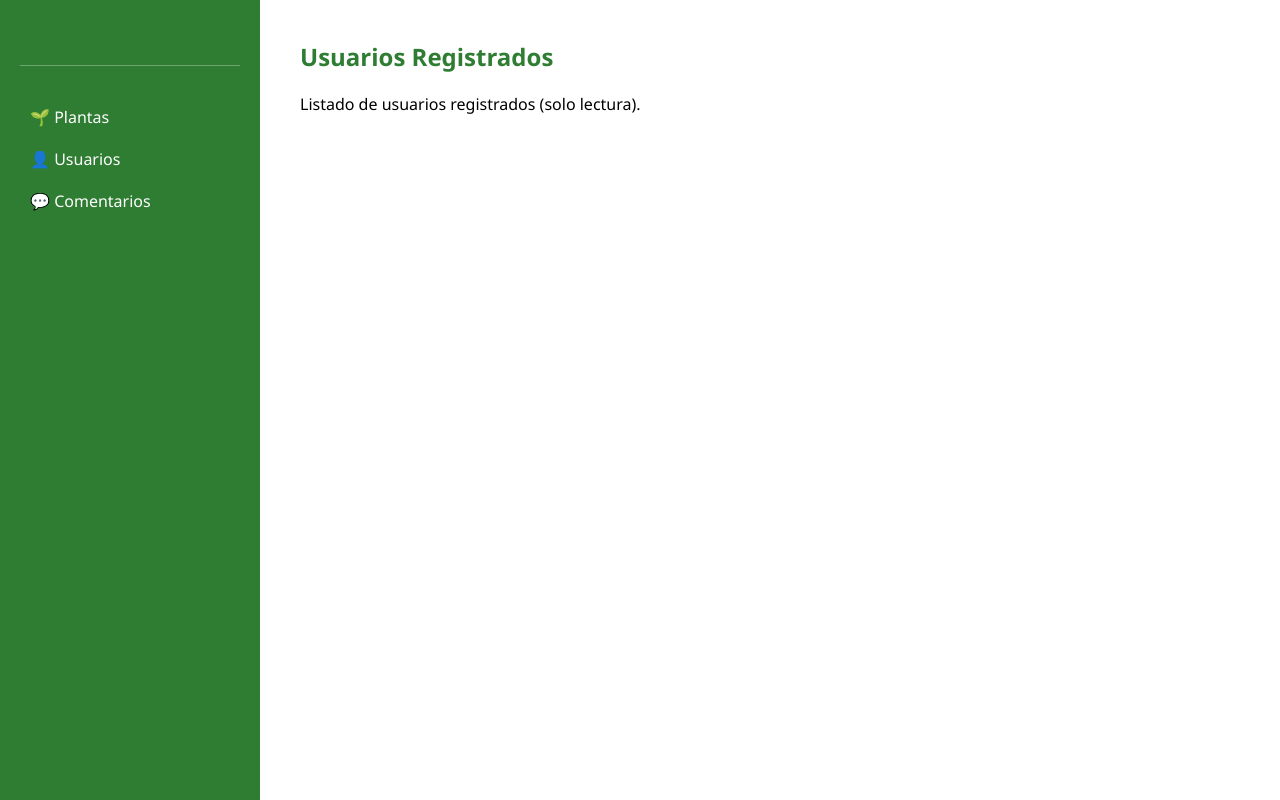
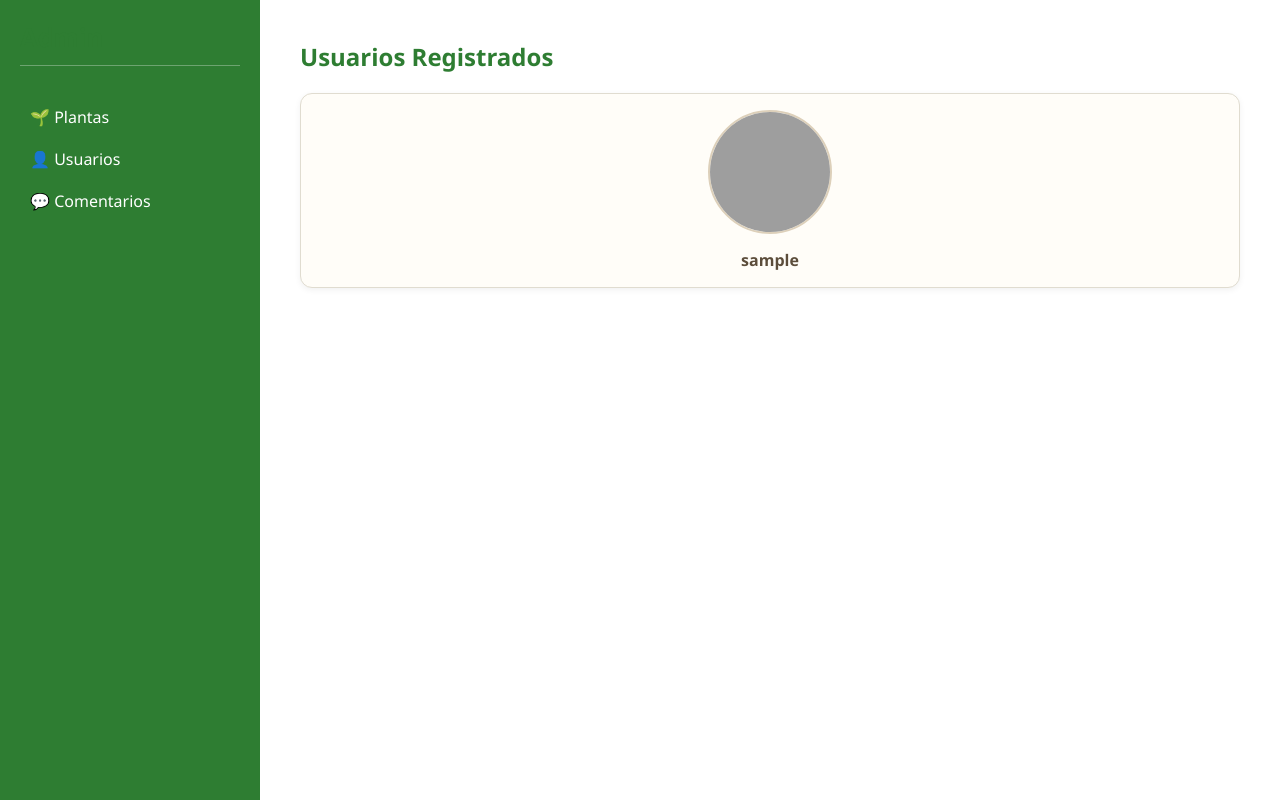
Before and after one commit to Nawelhidalgo/ProyectoFinal, a Flask app: page /admin/panel in a window 1280 px wide, after a click on "👤 Usuarios". Run offline with Flask 3, Linux system fonts and the light colour scheme; the visitor is signed in with stand-in values (Sample User, id 1); grey boxes are pictures that could not be loaded.

Commit message:
contenedor para almacenar los usuarios

```diff
--- a/templates/admin.html
+++ b/templates/admin.html
@@ -66,15 +66,15 @@
         </div>
     </section>
 
-      <section id="usuarios" class="seccionAdmin">
-        <h2>Usuarios Registrados</h2>
-        <p>Listado de usuarios registrados (solo lectura).</p>
-      </section>
+    <section id="usuarios" class="seccionAdmin">
+       <h2>Usuarios Registrados</h2>
+       <div id="contenedorUsuarios" class="usuarios-grid"></div>
+    </section>
 
-      <section id="comentarios" class="seccionAdmin">
+    <section id="comentarios" class="seccionAdmin">
         <h2>Comentarios de Usuarios</h2>
         <p>Visualización de todos los comentarios asociados a las plantas y usuarios.</p>
-      </section>
+    </section>
     </main>
   </div>
 
```
